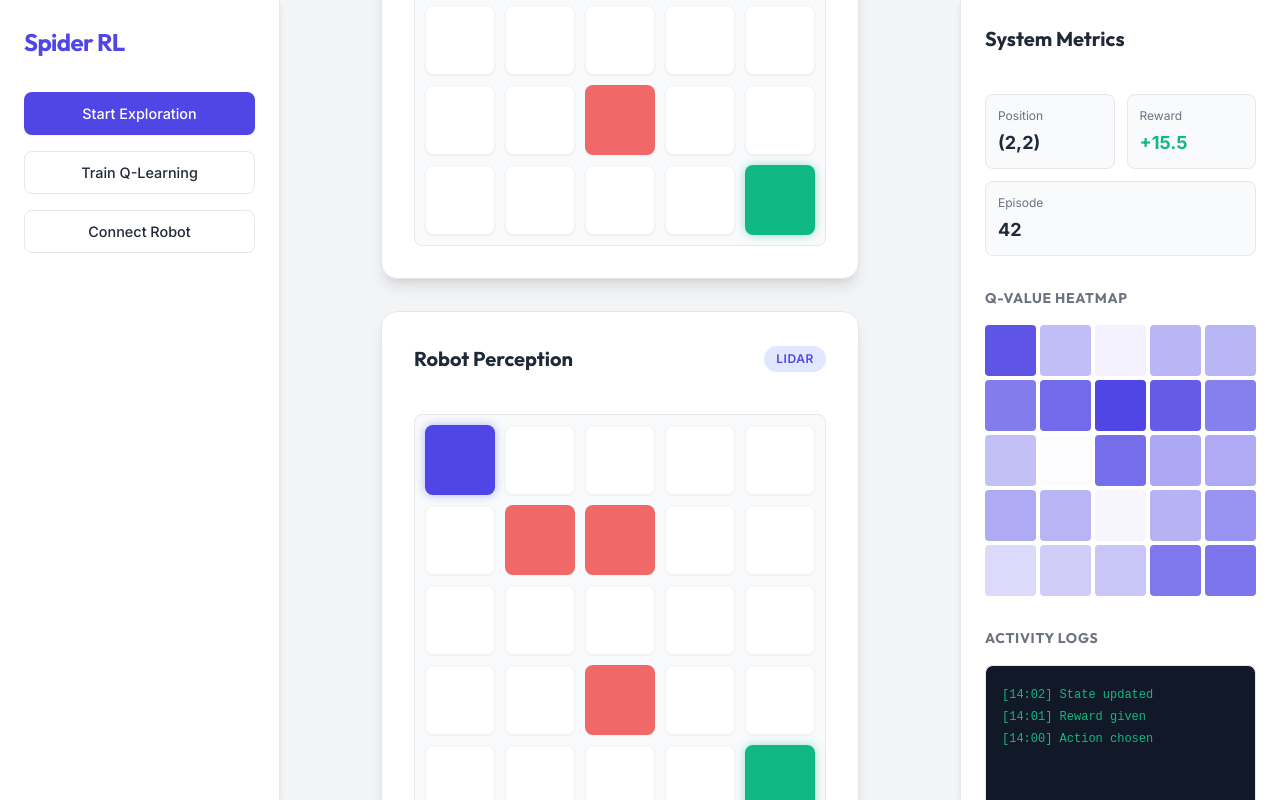
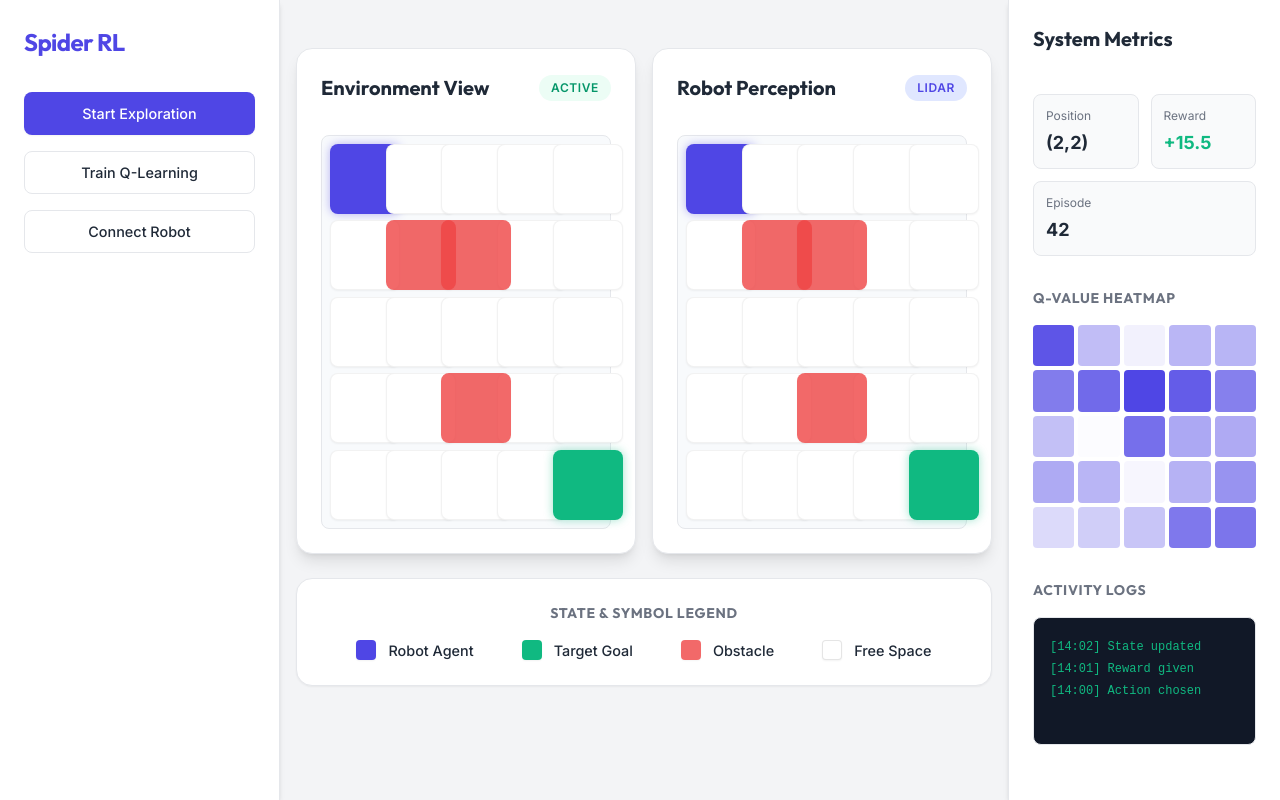
Before and after one commit to plufle/spider_bot, a React app in the folder frontend/: page / in a window 1280 px wide. Built offline with nearby package versions, Linux system fonts and the light colour scheme; the HTML template or start-up script is replaced by a standard one.

Commit message:
fixing size

```diff
--- a/frontend/src/components/GridBoard/GridBoard.css
+++ b/frontend/src/components/GridBoard/GridBoard.css
@@ -3,33 +3,37 @@
   display: flex;
   flex-direction: column;
   align-items: center;
-  justify-content: center;
+  justify-content: flex-start;
   background-color: var(--bg-app);
-  padding: 2rem;
-  gap: 2rem;
+  padding: 1rem;
+  gap: 1.5rem;
   overflow-y: auto;
-  min-height: 0; /* To allow scrolling inside flex child */
+  min-height: 0;
+  /* To allow scrolling inside flex child */
 }
 
 .boards-wrapper {
   display: flex;
-  gap: 2rem;
+  gap: 1rem;
   flex-wrap: wrap;
   justify-content: center;
   width: 100%;
+  padding-top: 2rem;
 }
 
 .board-container {
   background: var(--bg-panel);
-  padding: 2rem;
+  padding: 1.5rem;
   border-radius: var(--radius-lg);
   box-shadow: var(--shadow-lg);
   border: 1px solid var(--border-color);
   display: flex;
   flex-direction: column;
   align-items: center;
-  gap: 2rem;
+  gap: 1.5rem;
   max-width: 100%;
+  flex: 1 1 0;
+  min-width: 300px;
 }
 
 .board-header {
@@ -65,17 +69,20 @@
 
 .grid {
   display: grid;
-  grid-template-columns: repeat(5, 4.375rem); /* 70px -> 4.375rem */
-  gap: 0.625rem; /* 10px -> 0.625rem */
-  padding: 0.625rem;
+  grid-template-columns: repeat(5, minmax(2rem, 4.375rem));
+  gap: 0.4rem;
+  padding: 0.5rem;
   background: #f8fafc;
   border-radius: var(--radius-md);
   border: 1px solid var(--border-color);
+  width: 100%;
+  justify-content: center;
 }
 
 @media (max-width: 500px) {
   .grid {
     grid-template-columns: repeat(5, 1fr);
+
     width: 100%;
     gap: 0.25rem;
     padding: 0.25rem;
@@ -128,10 +135,23 @@
   box-shadow: var(--shadow-sm);
 }
 
-.legend-color.robot { background: var(--primary); }
-.legend-color.goal { background: #10b981; }
-.legend-color.obstacle { background: #ef4444; opacity: 0.8; }
-.legend-color.empty { background: white; border: 1px solid rgba(0,0,0,0.1); }
+.legend-color.robot {
+  background: var(--primary);
+}
+
+.legend-color.goal {
+  background: #10b981;
+}
+
+.legend-color.obstacle {
+  background: #ef4444;
+  opacity: 0.8;
+}
+
+.legend-color.empty {
+  background: white;
+  border: 1px solid rgba(0, 0, 0, 0.1);
+}
 
 @media (max-width: 768px) {
   .boards-wrapper {
--- a/frontend/src/components/Logs/Logs.css
+++ b/frontend/src/components/Logs/Logs.css
@@ -4,7 +4,8 @@
   font-family: 'JetBrains Mono', 'Fira Code', monospace;
   font-size: 0.75rem;
   padding: 1rem;
-  height: 9.375rem; /* 150px */
+  height: 8rem;
+  /* 150px */
   overflow: auto;
   border-radius: var(--radius-md);
   border: 1px solid var(--border-color);
--- a/frontend/src/components/MetricsPanel/MetricsPanel.css
+++ b/frontend/src/components/MetricsPanel/MetricsPanel.css
@@ -1,5 +1,6 @@
 .metrics {
-  width: 20rem; /* 320px */
+  width: 17rem;
+  /* 320px */
   background: var(--bg-panel);
   padding: 1.5rem;
   border-left: 1px solid var(--border-color);
@@ -33,6 +34,7 @@
   .metrics {
     flex-direction: column;
   }
+
   .metrics-section {
     width: 100%;
   }
```
Also changed, not shown: frontend/src/components/Heatmap/Heatmap.css (line endings or trailing spaces). Lines whose indentation alone changed are shown as unchanged.
